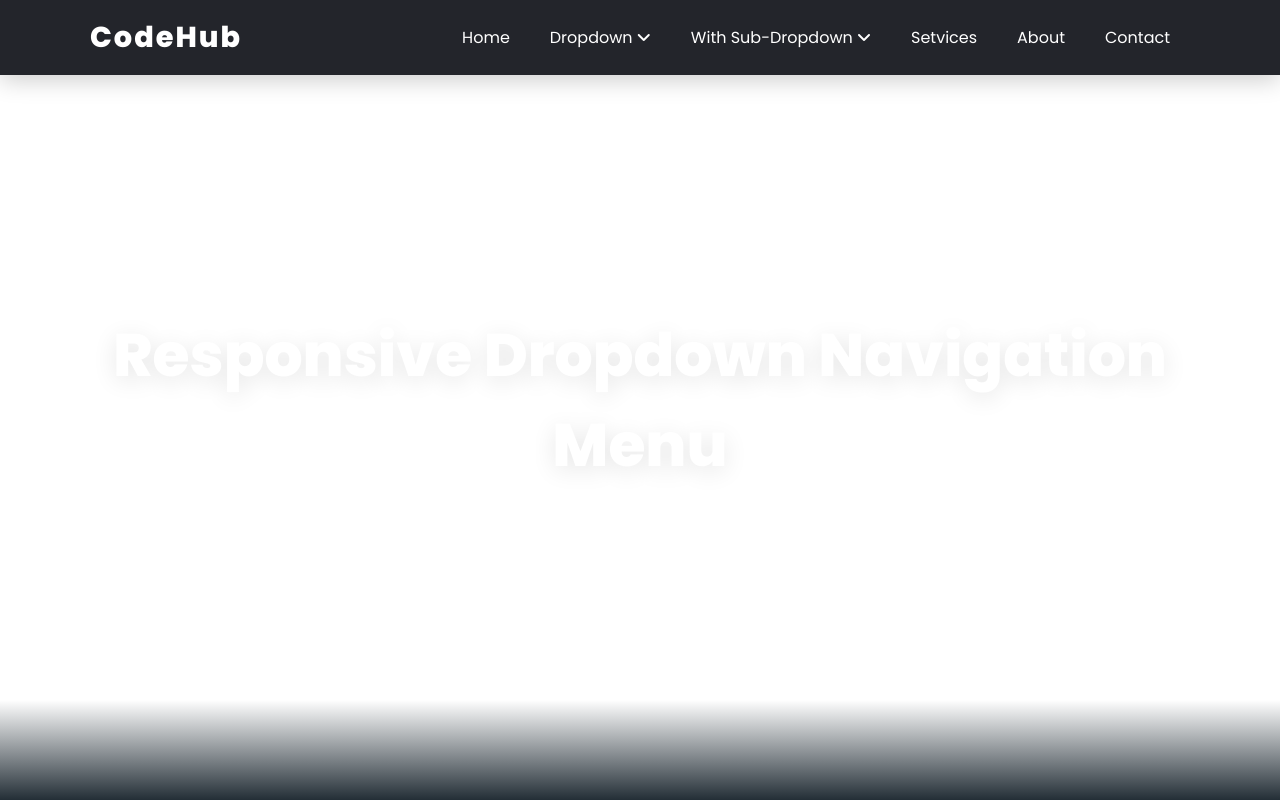
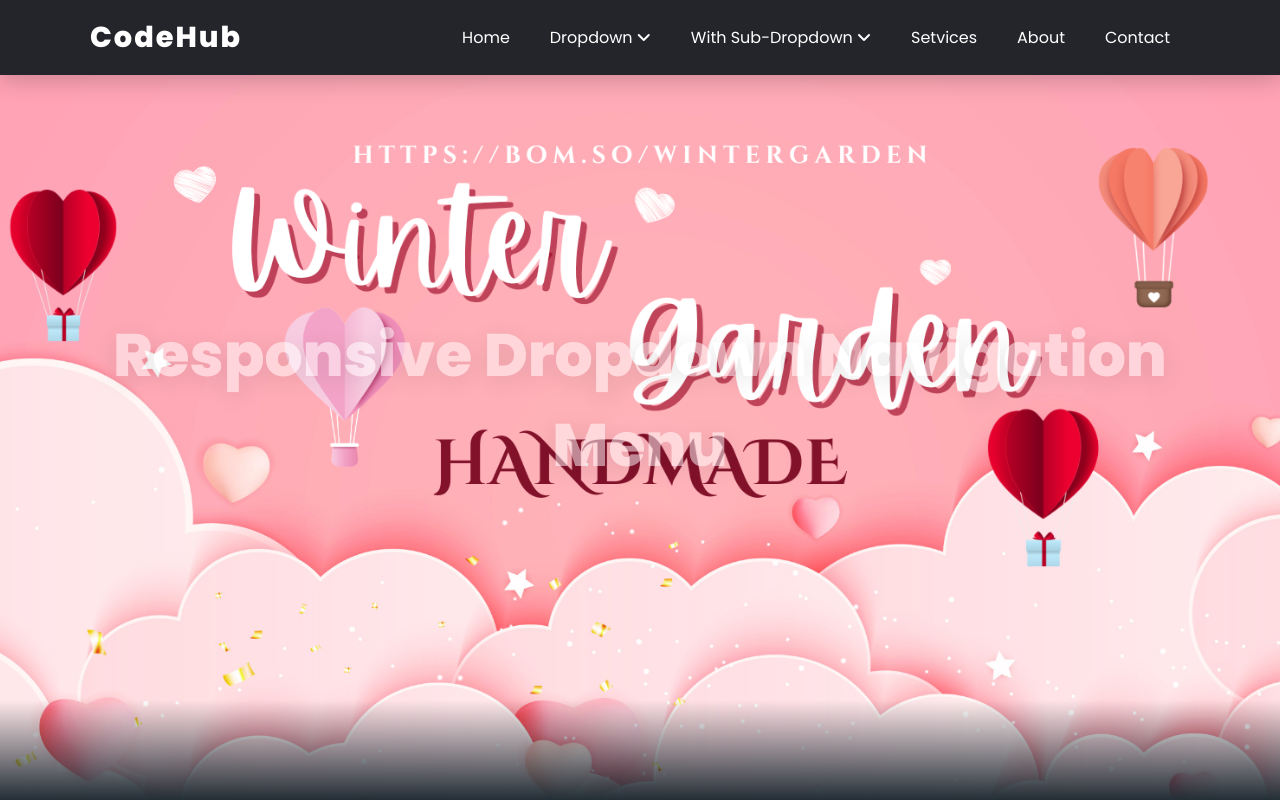
Before and after one commit to dinhhthanhh/Responsive-navigation-menu, a plain HTML site: page index.html in a window 1280 px wide. Shown: the top 800 px of the page. Drawn offline with nearby package versions, Linux system fonts and the light colour scheme.

Commit message:
style.css

```diff
--- a/style.css
+++ b/style.css
@@ -137,7 +137,7 @@ section {
 .section-home {
      position: relative;
      min-height: 100vh;
-     background: url(img/pexels-veeterzy-39811.jpg);
+     background: url(https://github.com/dinhhthanhh/Responsive-navigation-menu/blob/main/backgound.png?raw=true);
      background-repeat: no-repeat;
      background-size: cover;
      background-position: center;
```
